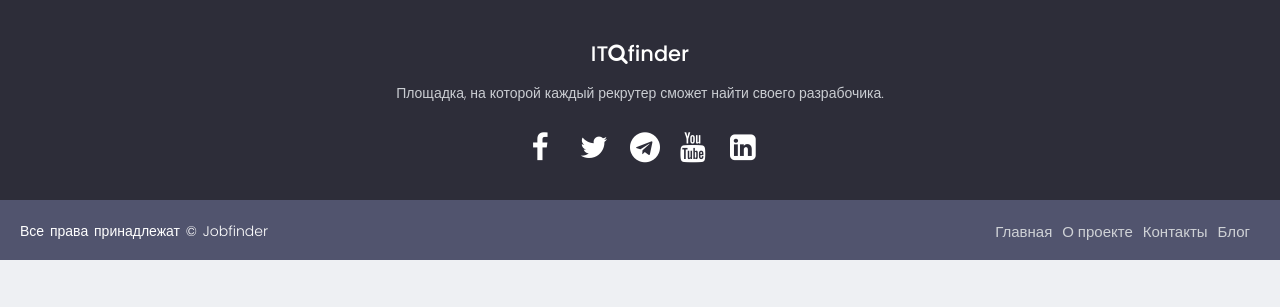
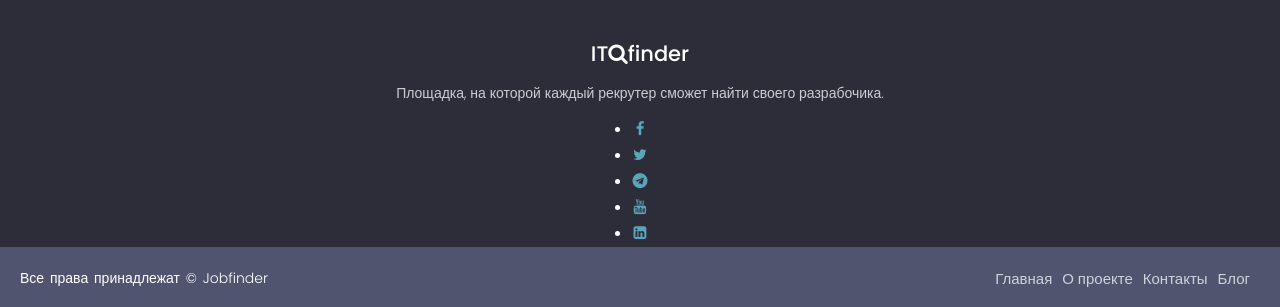
Before and after one commit to Khozhantayev/find-job-service, a Django app: page /login/?next=/inbox/ in a window 1280 px wide. Shown: the part 873-1180 px from the top of the page. Before the commit the page ends 1133 px from the top, so only its background shows below. Run offline with Django 4.2, Linux system fonts and the light colour scheme; some libraries are stand-ins or nearby versions.

Commit message:
Update main.css

```diff
--- a/static/styles/main.css
+++ b/static/styles/main.css
@@ -1,4 +1,4 @@
-      *{
+ *{
     margin: 0;
     padding: 0;
     box-sizing: border-box;
@@ -34,35 +34,6 @@
     font-size: 14px;
     color: #cacdd2;
 }
-.socials{
-    list-style: none;
-    display: flex;
-    align-items: center;
-    justify-content: center;
-    margin: 1rem 0 3rem 0;
-}
-.socials li{
-    margin: 0 10px;
-
-}
-.socials a{
-    text-decoration: none;
-    color: #fff;
-    padding: 5px;
-
-}
-.socials a i{
-    font-size: 3rem;
-    width: 20px;
-
-
-    transition: color .4s ease;
-
-}
-.socials a:hover i{
-    color: #5aa5b9;
-}
-
 .footer-bottom{
 
   background-color: var(--color-sub-light);
@@ -145,8 +116,6 @@
   max-width: 85rem;
   margin: 0 auto;
 }
-
-
 .header {
   position: sticky;
   z-index: 111;
@@ -286,7 +255,6 @@
   }
 }
 
-
 .hero-section {
   height: 40vh;
   display: flex;
@@ -374,7 +342,6 @@
     width: 100%;
   }
 }
-
 
 .devlist {
   margin-top: 8rem;
@@ -515,7 +482,6 @@
   }
 }
 
-
 .settingsPage .dev > .settings__btn {
   display: inline-block;
   margin-bottom: 3rem;
@@ -526,48 +492,39 @@
   justify-content: space-between;
   align-items: center;
 }
-
 .settings__title {
   font-size: 2.4rem;
   text-transform: uppercase;
   font-weight: 700;
   color: var(--color-sub);
 }
-
 .settings__table {
   margin-top: 3rem;
   margin-bottom: 5rem;
   padding: 0 3rem;
   background: var(--color-white);
 }
-
 .settings__table tr {
   width: 100%;
 }
-
 .settings__table tr > td {
   padding: 2rem 0;
 }
-
 .settings__table tr:not(:last-child) td {
   border-bottom: 2px solid var(--color-white-light);
 }
-
 .settings__thumbnail {
   width: 23%;
   min-width: 10rem;
 }
-
 .settings__thumbnail img {
   padding-right: 3rem;
   height: 15rem;
   object-fit: contain;
 }
-
 .settings__tableInfo{
   width: 100%;
 }
-
 .settings__tableInfo h4,
 .settings__tableInfo a {
   padding-right: 1rem;
@@ -576,16 +533,12 @@
   font-weight: 500;
   color: var(--color-sub);
 }
-
 .settings__tableInfo p {
   font-size: 1.4rem;
 }
-
 .settings__tableActions {
   text-align: right;
 }
-
-
 
 .auth {
   width: 100%;
@@ -597,7 +550,6 @@
   justify-content: center;
   align-items: center;
 }
-
 .auth::after {
   z-index: -1;
   opacity: 0.1;
@@ -610,13 +562,11 @@
   right: 0;
   background: url(../images/pattern.jpg);
 }
-
 .auth > .card {
   padding: 3rem 4rem;
   width: 95%;
   max-width: 65rem;
 }
-
 @media screen and (min-width: 650px) {
   .auth > .card {
     padding: 5rem 8rem;
@@ -624,30 +574,25 @@
     max-width: 65rem;
   }
 }
-
 .auth__header h3 {
   color: var(--color-sub);
   font-weight: 700;
   margin-top: 1rem;
 }
-
 .auth__header p {
   font-weight: 400;
   font-size: 1.8rem;
   margin-bottom: 2rem;
 }
-
 .auth__form {
   margin: 3rem 0;
 }
-
 .auth .auth__form label,
 .auth .auth__alternative p {
   font-size: 1.4rem;
   font-weight: 500;
   color: var(--color-sub-light);
 }
-
 .auth .auth__actions {
   display: flex;
   justify-content: space-between;
@@ -662,8 +607,6 @@
   font-size: 2rem;
   font-weight: 500;
 }
-
-
 .inbox {
   height: 90vh;
 }
@@ -726,7 +669,6 @@
   text-align: right;
 }
 
-
 .messagePage .message {
   list-style: none;
   background: var(--color-white);
@@ -769,8 +711,6 @@
   font-size: 1.8rem;
 }
 
-
-
 .formPage .formWrapper {
   list-style: none;
   background: var(--color-white);
@@ -786,14 +726,10 @@
   margin-top: 2rem;
 }
 
-
-
 .alert {
   position: fixed;
   left: 50%;
   top: 120px;
   transform: translate(-50%, -50%);
-
-
   z-index: 99999;
 }
```
